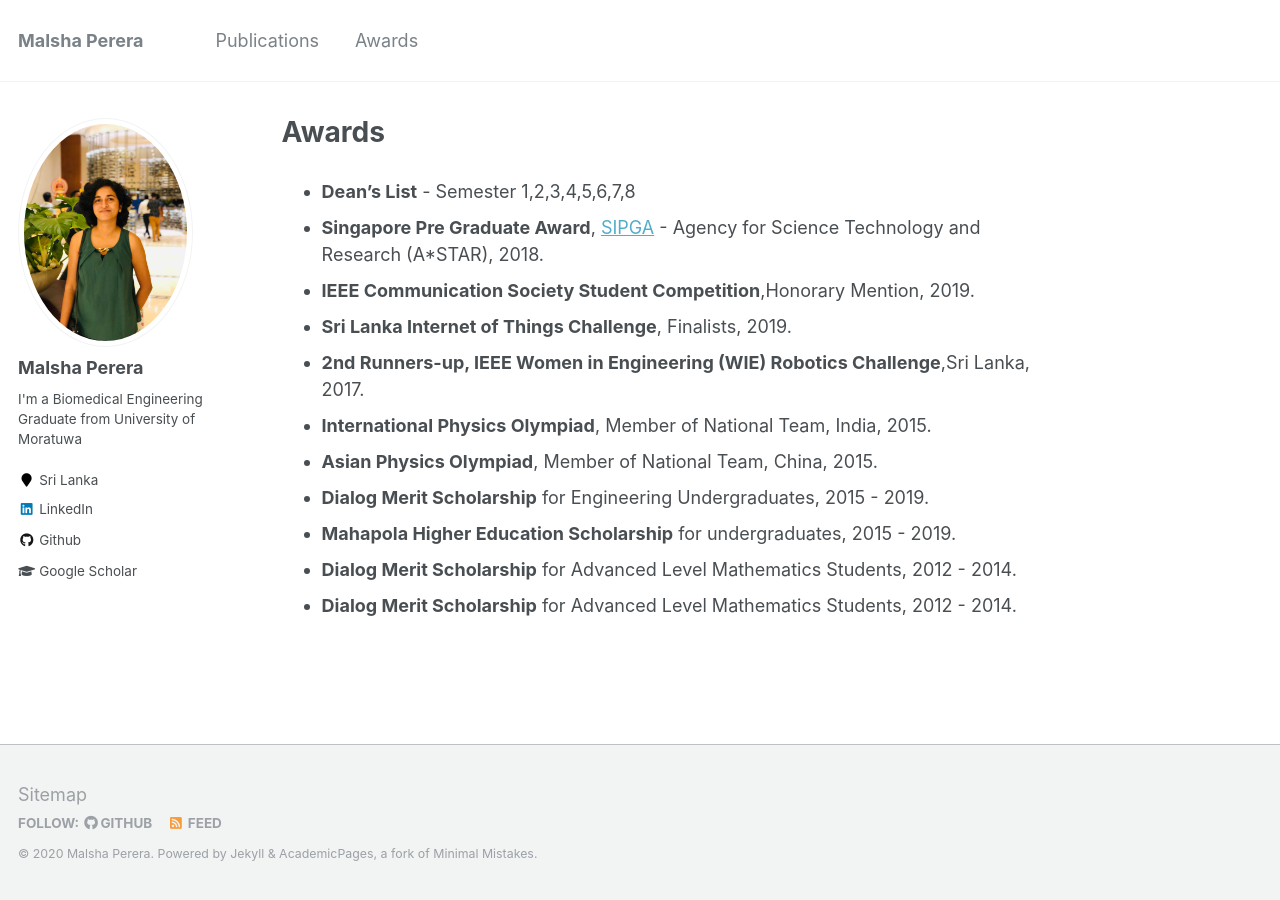
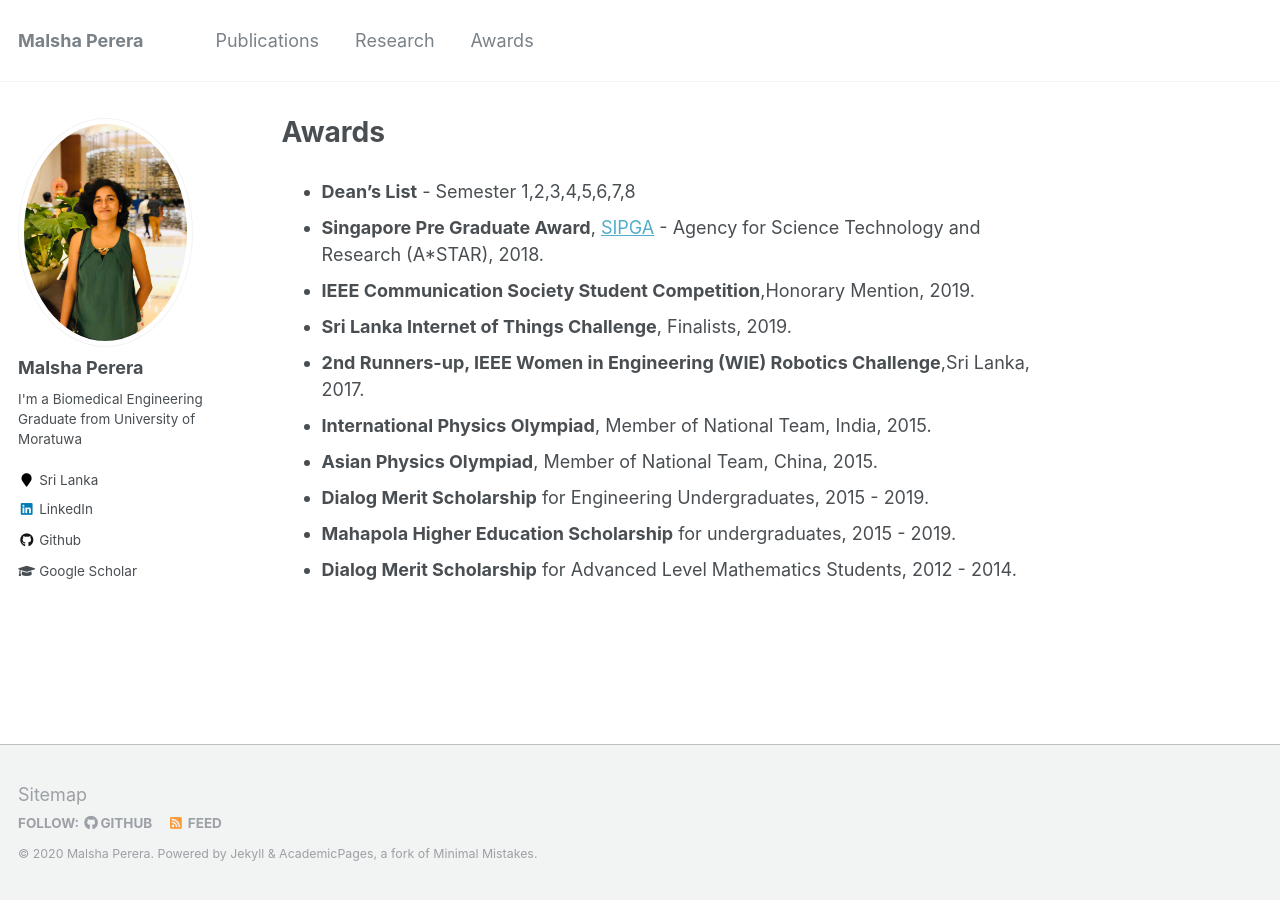
Before and after one commit to malshaV/malshaV.github.io, a Jekyll site: the page built from _pages/awards.md, in a window 1280 px wide. Built offline with Jekyll 4.4.1, drawn with Linux system fonts in a browser that asks for light colours.

Commit message:
add research tab

```diff
--- a/_data/navigation.yml
+++ b/_data/navigation.yml
@@ -3,5 +3,8 @@ main:
   - title: "Publications"
     url: /publications/
 
+  - title: "Research"
+    url: /research/
+
   - title: "Awards"
     url: /awards/
--- a/_pages/awards.md
+++ b/_pages/awards.md
@@ -14,4 +14,3 @@ author_profile: true
 * **Dialog Merit Scholarship** for Engineering Undergraduates, 2015 - 2019.
 * **Mahapola Higher Education Scholarship** for undergraduates, 2015 - 2019.
 * **Dialog Merit Scholarship** for Advanced Level Mathematics Students, 2012 - 2014.
-* **Dialog Merit Scholarship** for Advanced Level Mathematics Students, 2012 - 2014.
```
Also changed, not shown: _pages/research.md (added, +7 -0 lines).
